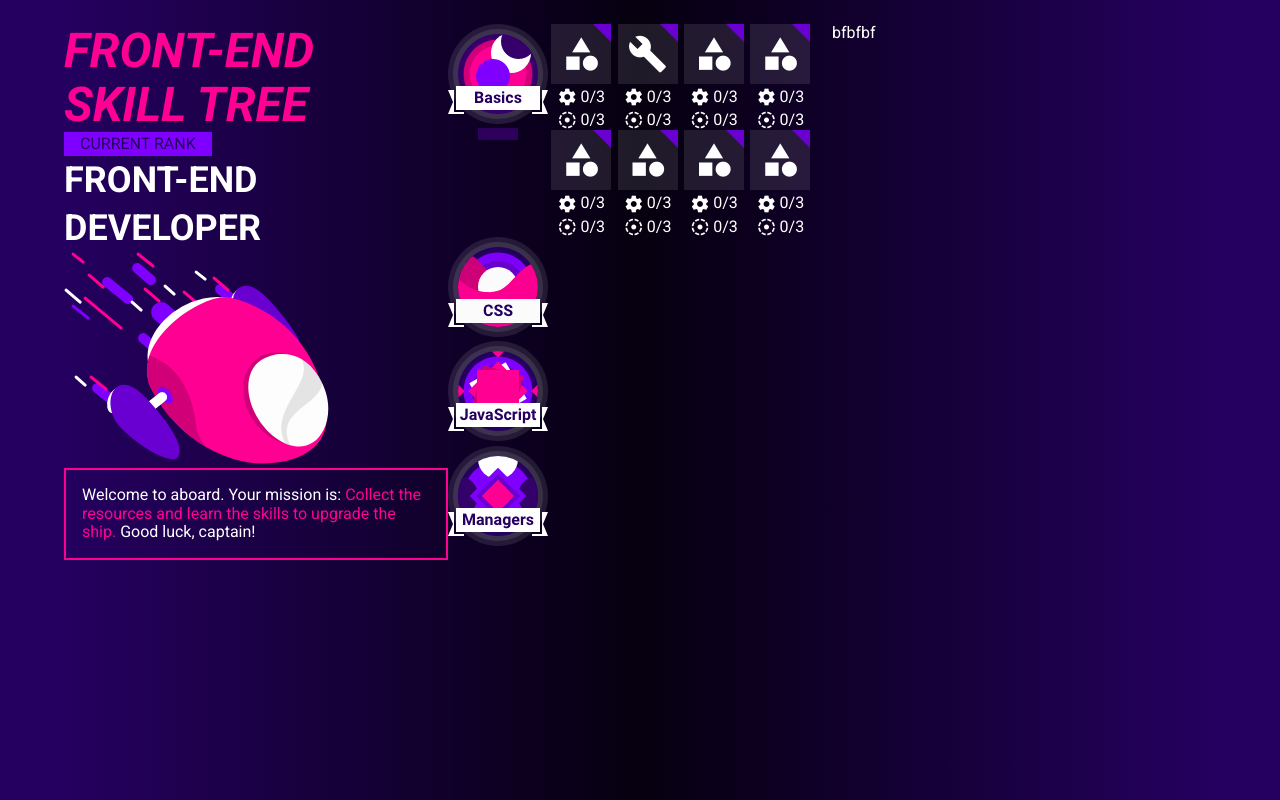
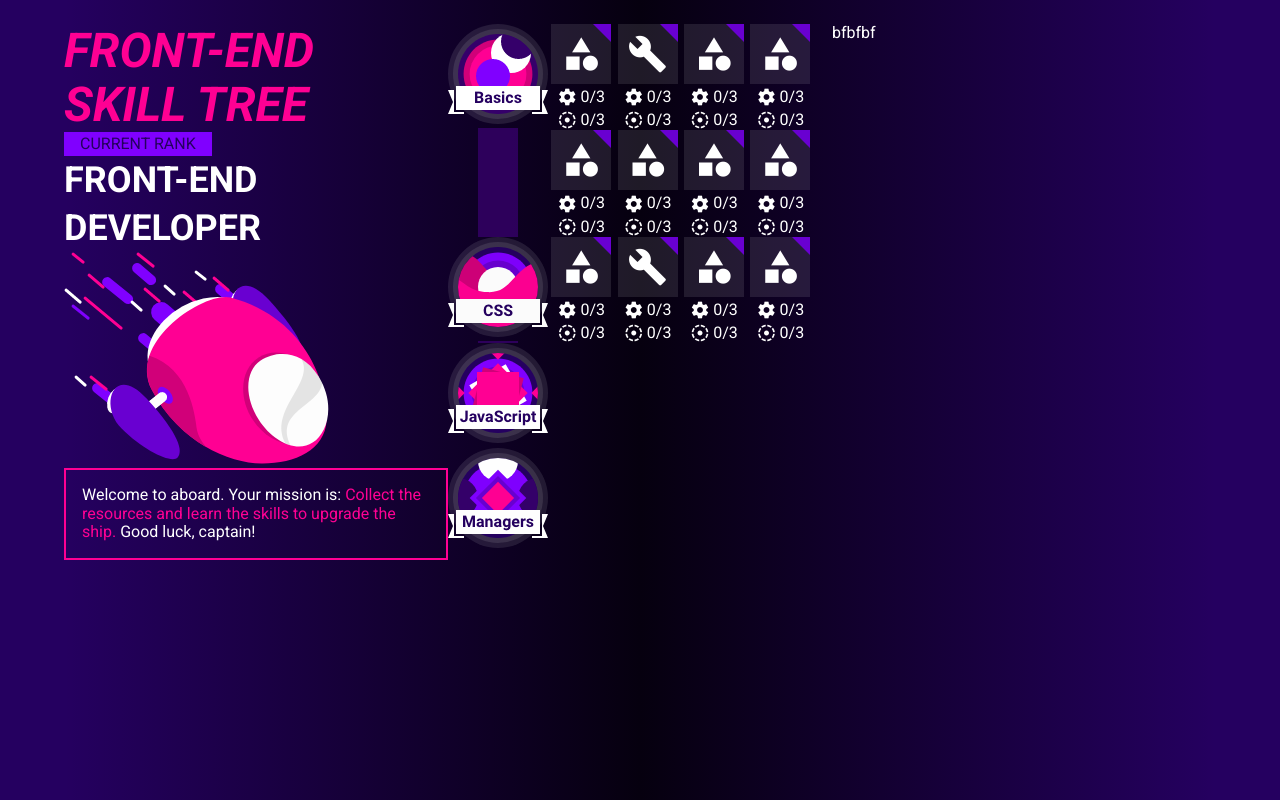
Before and after one commit to littlehorseboy/THE-F2E-Week-9, a website: page index.html in a window 1280 px wide. Drawn offline with nearby package versions, Linux system fonts and the light colour scheme.

Commit message:
feat: 中間欄
如題

todo: arrow

issue 中間欄

```diff
--- a/index.html
+++ b/index.html
@@ -171,16 +171,81 @@
         <div class="tree-block__category">
           <div class="tree-block__category__left">
             <div><img src="src/public/images/img-planet-css.png" alt="css"></div>
-            <div></div>
+            <div class="tree-block__category__left__arrow">
+              <div></div>
+            </div>
           </div>
-          <div class="tree-block__category__right"></div>
+          <div class="tree-block__category__right">
+            <div class="tree-block__category__right__wrapper">
+              <div class="tree-block__category__right__wrapper__top-icon">
+                <i class="material-icons">category</i>
+              </div>
+              <div class="tree-block__category__right__wrapper__bottom-icon">
+                <div>
+                  <i class="material-icons">settings</i>
+                  <span>0/3</span>
+                </div>
+                <div>
+                  <i class="material-icons">filter_tilt_shift</i>
+                  <span>0/3</span>
+                </div>
+              </div>
+            </div>
+            <div class="tree-block__category__right__wrapper">
+              <div class="tree-block__category__right__wrapper__top-icon">
+                <i class="material-icons">build</i>
+              </div>
+              <div class="tree-block__category__right__wrapper__bottom-icon">
+                <div>
+                  <i class="material-icons">settings</i>
+                  <span>0/3</span>
+                </div>
+                <div>
+                  <i class="material-icons">filter_tilt_shift</i>
+                  <span>0/3</span>
+                </div>
+              </div>
+            </div>
+            <div class="tree-block__category__right__wrapper">
+              <div class="tree-block__category__right__wrapper__top-icon">
+                <i class="material-icons">category</i>
+              </div>
+              <div class="tree-block__category__right__wrapper__bottom-icon">
+                <div>
+                  <i class="material-icons">settings</i>
+                  <span>0/3</span>
+                </div>
+                <div>
+                  <i class="material-icons">filter_tilt_shift</i>
+                  <span>0/3</span>
+                </div>
+              </div>
+            </div>
+            <div class="tree-block__category__right__wrapper">
+              <div class="tree-block__category__right__wrapper__top-icon">
+                <i class="material-icons">category</i>
+              </div>
+              <div class="tree-block__category__right__wrapper__bottom-icon">
+                <div>
+                  <i class="material-icons">settings</i>
+                  <span>0/3</span>
+                </div>
+                <div>
+                  <i class="material-icons">filter_tilt_shift</i>
+                  <span>0/3</span>
+                </div>
+              </div>
+            </div>
+          </div>
         </div>
         <!-- end CSS -->
         <!-- JavaScript -->
         <div class="tree-block__category">
           <div class="tree-block__category__left">
             <div><img src="src/public/images/img-planet-js.png" alt="js"></div>
-            <div></div>
+            <div class="tree-block__category__left__arrow">
+              <div></div>
+            </div>
           </div>
           <div class="tree-block__category__right"></div>
         </div>
@@ -189,7 +254,6 @@
         <div class="tree-block__category">
           <div class="tree-block__category__left">
             <div><img src="src/public/images/img-planet-managers.png" alt="managers"></div>
-            <div></div>
           </div>
           <div class="tree-block__category__right"></div>
         </div>
--- a/src/source/scss/style.scss
+++ b/src/source/scss/style.scss
@@ -87,11 +87,13 @@
     &__category {
       display: flex;
       &__left {
+        display: flex;
+        flex-direction: column;
         &__arrow {
           display: flex;
           align-items: stretch;
           justify-content: center;
-          min-height: 12px;
+          height: 100%;
           >div {
             width: 40px;
             background-color: rgba(53, 0, 106, 0.8);
```
Also changed, not shown: src/css/style.css.
